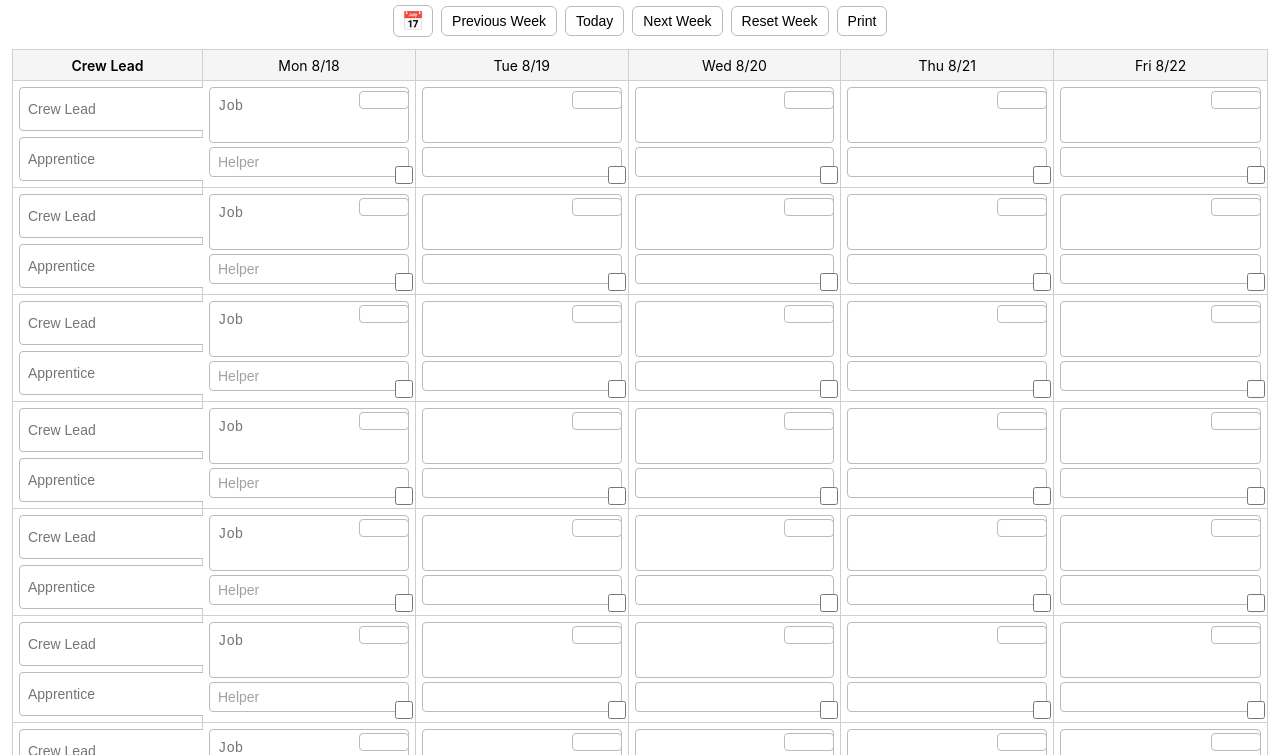
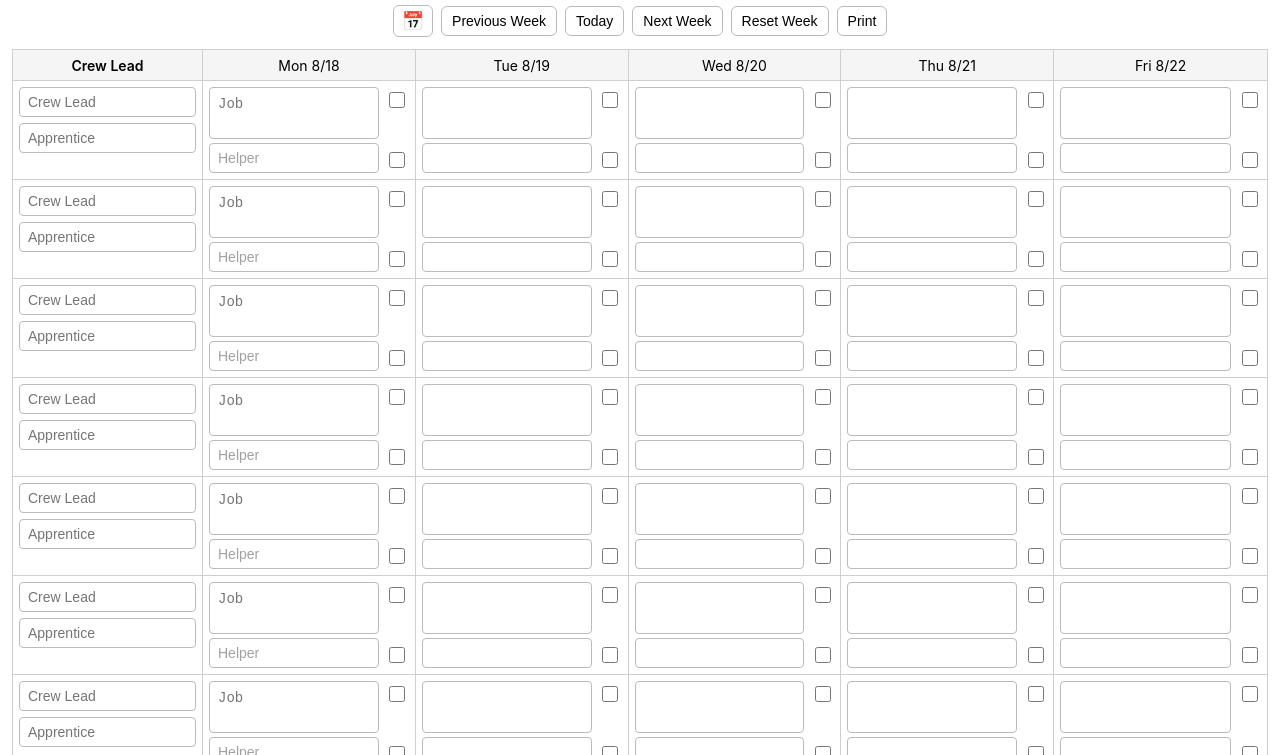
Before and after one commit to bergercasey/hvac-scheduler-clean, a website: page index.html in a window 1280 px wide. Shown: the part 45-800 px from the top of the page. Drawn offline with Linux system fonts and the light colour scheme.

Commit message:
Update index.html

```diff
--- a/index.html
+++ b/index.html
@@ -8,23 +8,24 @@
   :root{
     --page-max: 1360px;
     --left-col: 190px;
+
+    /* Row + input sizes */
     --cell-min-h: 74px;
+    --name-h: 30px;
+    --helper-h: 30px;
 
-    /* job textarea exact two-line geometry */
-    --job-line: 20px;                 /* line-height in px */
-    --job-vpad: 8px;                  /* top/bottom padding inside textarea */
-    --job-hpad: 8px;                  /* left/right padding inside textarea */
-    --job-height: calc(2*var(--job-line) + 2*var(--job-vpad));  /* 2 lines visible */
+    /* exact 2-line job geometry (works on iPad Safari) */
+    --job-line: 20px;              /* px line-height */
+    --job-vpad: 6px;               /* top/bottom padding */
+    --job-hpad: 8px;               /* left/right padding */
+    --job-height: calc(2*var(--job-line) + 2*var(--job-vpad)); /* 2 visible lines */
 
-    --helper-h: 30px;
-    --name-h: 30px;
-
+    /* Colors */
     --grid-border:#cfcfcf;
     --hdr-bg:#f5f5f5;
     --shade: rgba(255,0,0,0.10);
-
-    --blue:#0a84ff;   /* Helper PTO + helper text */
-    --red:#c00;       /* Crew PTO */
+    --blue:#0a84ff;   /* helper PTO + helper text */
+    --red:#c00;       /* crew PTO */
   }
 
   html,body{background:#fff}
@@ -32,57 +33,62 @@
   .wrap{max-width:var(--page-max);margin:16px auto 28px;padding:0 12px}
   h1{margin:6px 0 8px;text-align:center;font-size:22px;font-weight:700}
 
+  /* toolbar */
   .toolbar{display:flex;justify-content:center;align-items:center;gap:8px;margin:8px 0 12px}
   .btn{font-size:14px;padding:6px 10px;border:1px solid #bbb;background:#fff;border-radius:6px;cursor:pointer}
   .btn:active{transform:translateY(1px)}
   .calendar-btn{padding:4px 8px;font-size:18px}
 
+  /* week header */
   .weekbar{display:grid;grid-template-columns:var(--left-col) repeat(5,1fr);border:1px solid var(--grid-border);border-bottom:0;background:var(--hdr-bg)}
   .weekbar>div{height:30px;display:flex;align-items:center;justify-content:center;border-right:1px solid var(--grid-border);font-size:14px;padding:0 6px}
   .weekbar>div:last-child{border-right:0}
   .crew-lead-head{font-weight:600}
 
+  /* grid */
   .grid{display:grid;grid-template-columns:var(--left-col) repeat(5,1fr);border:1px solid var(--grid-border)}
-  .leadcell,.cell{border-right:1px solid var(--grid-border);border-top:1px solid var(--grid-border);position:relative;background:#fff}
-  .leadcell,.cell{padding:6px;min-height:var(--cell-min-h)}
+  .leadcell,.cell{border-right:1px solid var(--grid-border);border-top:1px solid var(--grid-border);background:#fff;min-height:var(--cell-min-h)}
   .grid>:nth-child(-n+6){border-top:0}
   .grid>:nth-child(6n){border-right:0}
-  .cell{overflow:hidden}  /* absolutely clip PTOs */
 
   /* left column */
-  .leadcell{display:flex;flex-direction:column;gap:6px}
+  .leadcell{padding:6px;display:flex;flex-direction:column;gap:6px}
   .lead-input,.apprentice-input{
     width:100%;height:var(--name-h);
-    border:1px solid #bbb;border-radius:4px;padding:6px 8px;font-size:14px;line-height:18px;background:#fff
+    border:1px solid #bbb;border-radius:4px;padding:6px 8px;font-size:14px;line-height:18px;background:#fff;box-sizing:border-box
   }
 
-  /* day cells */
+  /* ===== Day cell: 2-column layout ===== */
+  .cell{padding:0;overflow:hidden}
+  .cell-inner{
+    display:grid; grid-template-columns: 1fr 24px; /* ← 24px PTO rail */
+    column-gap:6px; height:100%; padding:6px; box-sizing:border-box; position:relative
+  }
+  .cell-main{display:flex;flex-direction:column;gap:4px}
+  .cell-pto{display:flex;flex-direction:column;justify-content:space-between;align-items:center;padding:2px 0}
+
+  /* inputs */
   .job{
-    width:100%;
-    height:var(--job-height);           /* true two-line box */
+    width:100%; height:var(--job-height);
     border:1px solid #bbb;border-radius:4px;
-    padding:var(--job-vpad) calc(var(--job-hpad) + 32px) calc(var(--job-vpad) + 18px) var(--job-hpad);
-    /*                 ^ right pad keeps BLUE PTO clear
-                       ^ bottom pad keeps RED PTO clear  */
-    font-size:14px;line-height:var(--job-line);resize:none;background:#fff;
-    box-sizing:border-box; display:block;
+    padding:var(--job-vpad) var(--job-hpad); box-sizing:border-box;
+    font-size:14px; line-height:var(--job-line); resize:none; background:#fff
   }
-  .job:focus{outline:2px solid rgba(0,0,0,0.09)}
+  .job:focus{outline:2px solid rgba(0,0,0,0.08)}
   .helper{
-    width:100%;height:var(--helper-h);
+    width:100%; height:var(--helper-h);
     border:1px solid #bbb;border-radius:4px;
-    padding:4px calc(8px + 32px) 4px 8px; /* keep BLUE PTO clear */
-    font-size:14px;margin-top:4px;background:#fff;color:var(--blue);
-    box-sizing:border-box;
+    padding:4px 8px; box-sizing:border-box;
+    font-size:14px; background:#fff; color:var(--blue)
   }
   .helper::placeholder{opacity:.7;color:#7a7a7a}
 
-  /* PTOs: one native checkbox each, inside the corners, never overlapping fields */
-  .pto{position:absolute; width:18px; height:18px; z-index:3; }
-  .pto.helper{top:6px; right:6px;}
-  .pto.crew{bottom:6px; right:6px;}
-  .pto.helper input{width:100%; height:100%; accent-color: var(--blue);}
-  .pto.crew   input{width:100%; height:100%; accent-color: var(--red);}
+  /* PTO checkboxes (native, colored) */
+  .cell-pto input{width:16px;height:16px}
+  .cell-pto .helper-pto{accent-color:var(--blue)} /* top */
+  .cell-pto .crew-pto{accent-color:var(--red)}   /* bottom */
+
+  /* Helper-PTO shading */
   .shade{background:var(--shade)}
 
   /* bottom: Floaters left / To‑dos right */
@@ -97,10 +103,10 @@
   .floater-row input[type="checkbox"]{width:16px;height:16px;accent-color:var(--red)}
   .floater-assigned{background:var(--shade);border-radius:4px;padding:2px}
 
+  /* log + modal (unchanged) */
   .log{margin-top:12px;border:1px solid var(--grid-border);border-radius:6px;overflow:hidden;background:#fff}
   .log h3{margin:0;padding:8px 10px;background:var(--hdr-bg);font-size:14px}
   .logpre{margin:0;padding:8px 10px;height:140px;overflow:auto;font-family:ui-monospace,Menlo,Consolas,monospace;font-size:12px;white-space:pre-wrap;background:#fff}
-
   .modal-backdrop{position:fixed;inset:0;background:rgba(0,0,0,.2);display:none;align-items:center;justify-content:center}
   .modal{background:#fff;padding:12px;border-radius:10px;width:300px;box-shadow:0 8px 30px rgba(0,0,0,.2)}
   .modal h4{margin:0 0 8px}
@@ -183,6 +189,10 @@
   function makeCell(r,c){
     const cell=document.createElement('div'); cell.className='cell'; cell.dataset.r=r; cell.dataset.c=c;
 
+    const inner=document.createElement('div'); inner.className='cell-inner';
+    const main=document.createElement('div'); main.className='cell-main';
+    const rail=document.createElement('div'); rail.className='cell-pto';
+
     const job=document.createElement('textarea');
     job.className='job'; job.placeholder=(c===0?'Job':''); job.value=weekData.jobs[r][c]||"";
     job.addEventListener('input', (e)=>{weekData.jobs[r][c]=e.target.value; LOG('job',{r,c,val:e.target.value}); saveWeekDeb();});
@@ -191,23 +201,20 @@
     helper.className='helper'; helper.placeholder=(c===0?'Helper':''); helper.value=weekData.helpers[r][c]||"";
     helper.addEventListener('input',(e)=>{weekData.helpers[r][c]=e.target.value; LOG('helper',{r,c,val:e.target.value}); saveWeekDeb();});
 
-    /* PTOs (clipped & correct colors) */
-    const hWrap=document.createElement('div'); hWrap.className='pto helper';
-    const hcb=document.createElement('input'); hcb.type='checkbox'; hcb.checked=!!weekData.helperPTO[r][c];
+    /* PTOs in the dedicated rail (no overlap) */
+    const hcb=document.createElement('input'); hcb.type='checkbox'; hcb.className='helper-pto'; hcb.checked=!!weekData.helperPTO[r][c];
     hcb.addEventListener('change',(e)=>{weekData.helperPTO[r][c]=e.target.checked; cell.classList.toggle('shade',e.target.checked); LOG('pto-helper',{r,c,checked:e.target.checked}); saveWeekDeb();});
-    hWrap.appendChild(hcb);
+    const ccb=document.createElement('input'); ccb.type='checkbox'; ccb.className='crew-pto'; ccb.checked=!!weekData.crewPTO[r][c];
+    ccb.addEventListener('change',(e)=>{weekData.crewPTO[r][c]=e.target.checked; LOG('pto-crew',{r,c,checked:e.target.checked}); saveWeekDeb();});
 
-    const cWrap=document.createElement('div'); cWrap.className='pto crew';
-    const ccb=document.createElement('input'); ccb.type='checkbox'; ccb.checked=!!weekData.crewPTO[r][c];
-    ccb.addEventListener('change',(e)=>{weekData.crewPTO[r][c]=e.target.checked; LOG('pto-crew',{r,c,checked:e.target.checked}); saveWeekDeb();});
-    cWrap.appendChild(ccb);
-
-    if(hcb.checked) cell.classList.add('shade');
-
-    cell.appendChild(job);
-    cell.appendChild(helper);
-    cell.appendChild(hWrap);
-    cell.appendChild(cWrap);
+    /* Build */
+    main.appendChild(job);
+    main.appendChild(helper);
+    rail.appendChild(hcb);       /* top (blue) */
+    rail.appendChild(ccb);       /* bottom (red) */
+    inner.appendChild(main);
+    inner.appendChild(rail);
+    cell.appendChild(inner);
     return cell;
   }
 
```
